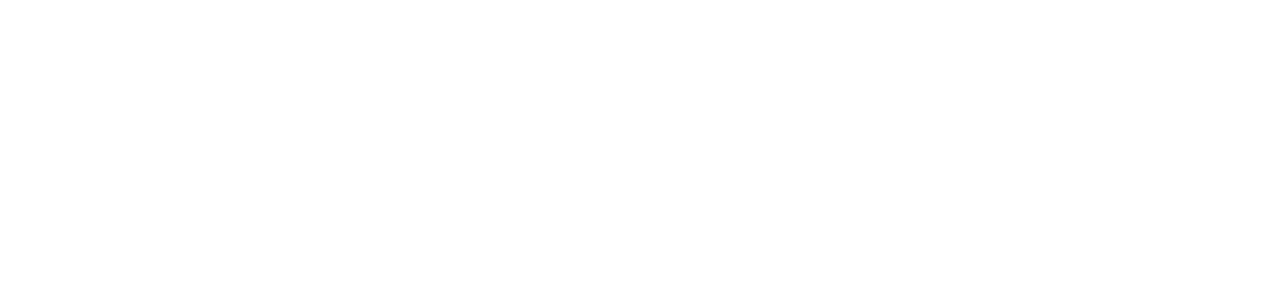
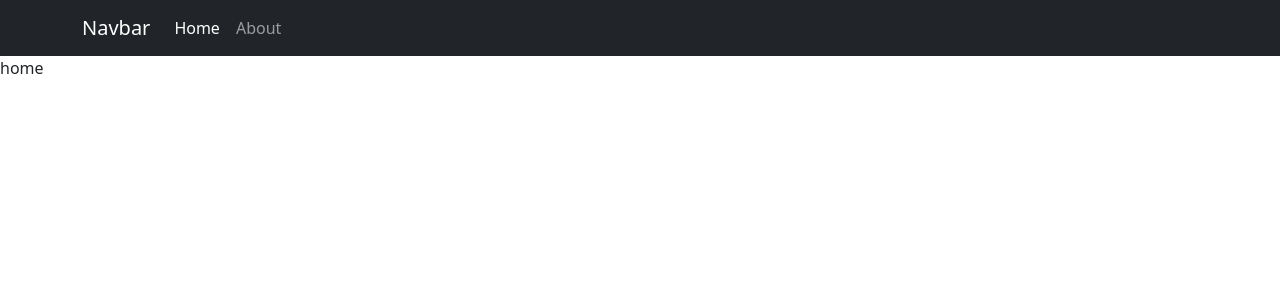
Before and after one commit to Farhad618/react-inotebook-cwh-1, a React (Create React App) app: page / in a window 1280 px wide. Shown: the top 300 px of the page. Built offline with nearby package versions, Linux system fonts and the light colour scheme.

Commit message:
video-56 react router, react router bootstrap

```diff
--- a/package.json
+++ b/package.json
@@ -12,6 +12,7 @@
     "react-bootstrap": "^2.2.2",
     "react-bootstrap-validation": "^0.1.11",
     "react-dom": "^17.0.2",
+    "react-router-bootstrap": "^0.26.1",
     "react-router-dom": "^6.2.2",
     "react-scripts": "^2.1.3",
     "web-vitals": "^2.1.4"
--- a/src/App.js
+++ b/src/App.js
@@ -1,11 +1,23 @@
 import React from "react";
 import { Button } from "react-bootstrap";
-
+import { BrowserRouter as Router, Route, Routes } from 'react-router-dom';
+import NavBar from "./components/NavBar";
+import Home from "./components/Home";
+import About from "./components/About";
 
 function App() {
   return (
     <div className="App">
-
+      <Router>
+        <NavBar />
+        <Routes>
+          <Route exact path="/" element={<Home />} />
+          <Route exact path="/about" element={<About />} />
+          {/* <Route path="/users">
+            <Users />
+          </Route> */}
+        </Routes>
+      </Router>
     </div>
   );
 }
--- /dev/null
+++ b/src/components/About.js
@@ -0,0 +1,11 @@
+import React from 'react';
+
+const About = () => {
+  return (
+    <div>
+      about
+    </div>
+  );
+}
+
+export default About;
--- /dev/null
+++ b/src/components/Home.js
@@ -0,0 +1,11 @@
+import React from 'react';
+
+const Home = () => {
+  return (
+    <div>
+      home
+    </div>
+  );
+}
+
+export default Home;
--- /dev/null
+++ b/src/components/NavBar.js
@@ -0,0 +1,20 @@
+import React from 'react';
+import { Navbar, Nav, Container } from 'react-bootstrap';
+import { LinkContainer } from 'react-router-bootstrap';
+
+const NavBar = () => {
+    return (<>
+        <Navbar bg="dark" variant="dark">
+            <Container>
+                <Navbar.Brand to="/">Navbar</Navbar.Brand>
+                <Nav className="me-auto">
+                    <LinkContainer to="/"><Nav.Link>Home</Nav.Link></LinkContainer>
+                    <LinkContainer to="/about"><Nav.Link>About</Nav.Link></LinkContainer>
+                    {/* <Nav.Link to="#pricing">Pricing</Nav.Link> */}
+                </Nav>
+            </Container>
+        </Navbar>
+    </>);
+}
+
+export default NavBar;
```
Also changed, not shown: 1 other file (tests, documents, lock files or other folders).
